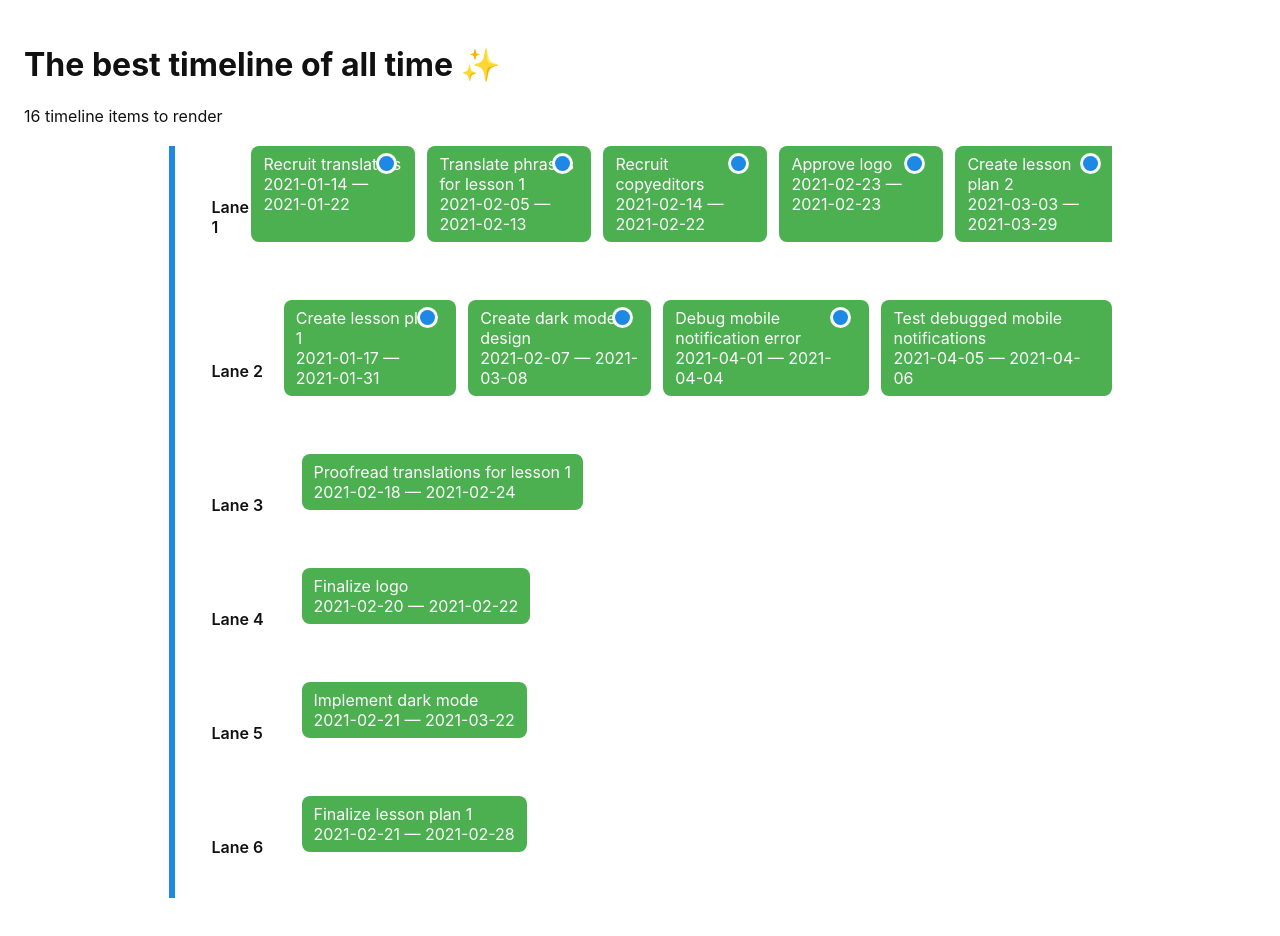
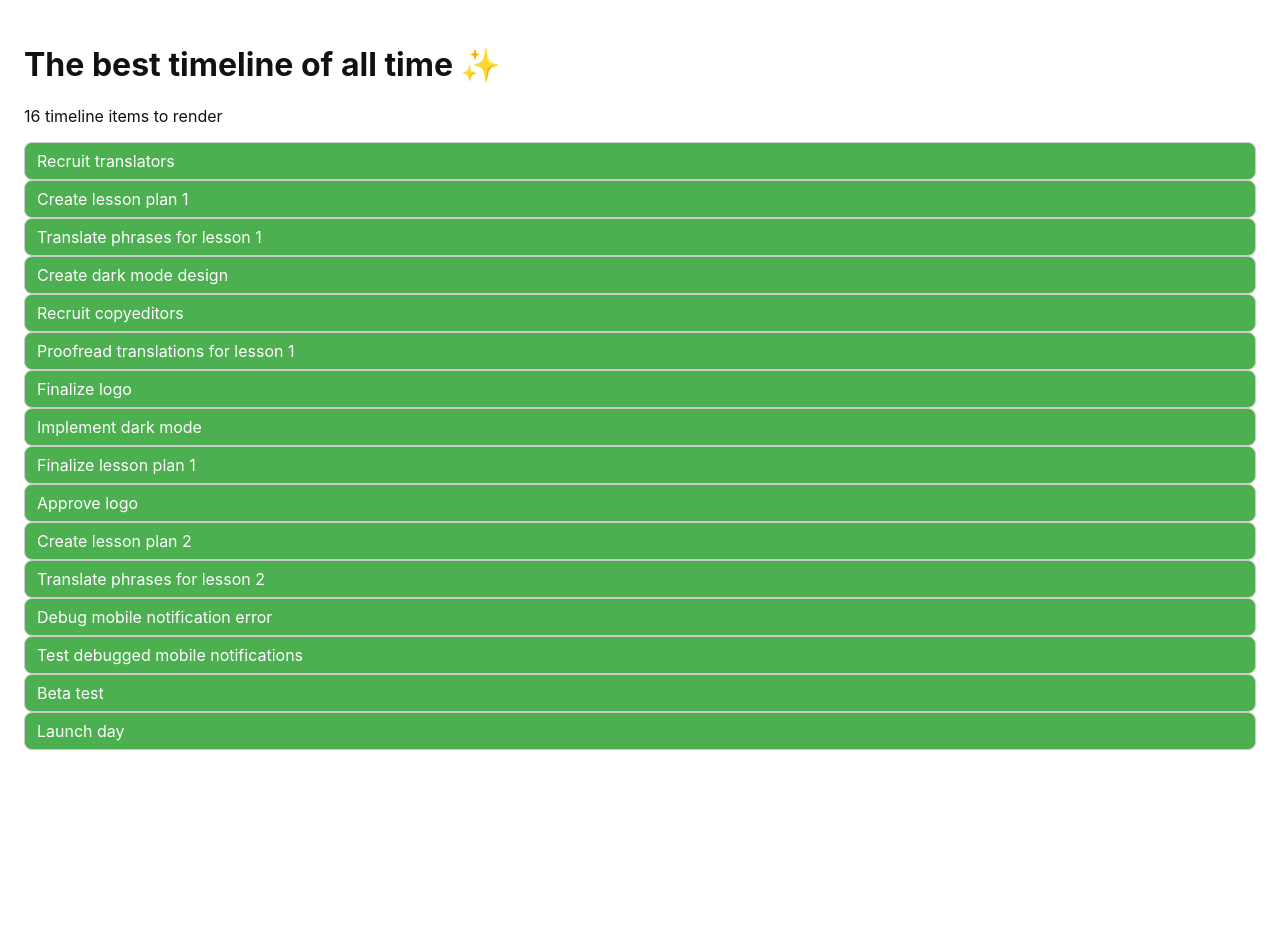
Before and after one commit to delimamatheus/best_timeline_ever, a React (Vite) app: page / in a window 1280 px wide. Shown: the top 936 px of the page. After the commit the page ends 800 px from the top, so only its background shows below. Built offline with nearby package versions, Linux system fonts and the light colour scheme.

Commit message:
rendering all timelineItems on screen

```diff
--- /dev/null
+++ b/src/components/molecules/TimelineItem/TimelineItem.css
@@ -0,0 +1,6 @@
+.timeline-item {
+  padding: 8px;
+  border: 1px solid #ccc;
+  border-radius: 4px;
+  background: #f9f9f9;
+}
--- a/src/components/molecules/TimelineItem/TimelineItem.js
+++ b/src/components/molecules/TimelineItem/TimelineItem.js
@@ -1,11 +1,28 @@
 import React from "react";
-import "../../../styles/TimelineItem.css";
+import "./TimelineItem.css";
 
-export default function TimelineItem({ item }) {
+export default function TimelineItem({ item, timelineStart, timelineEnd }) {
+  const totalDays =
+    (new Date(timelineEnd) - new Date(timelineStart)) / (1000 * 60 * 60 * 24);
+  const itemStartOffset =
+    (new Date(item.start) - new Date(timelineStart)) / (1000 * 60 * 60 * 24);
+  const itemDuration =
+    (new Date(item.end) - new Date(item.start)) / (1000 * 60 * 60 * 24) +
+    1;
+
+  const leftPercent = (itemStartOffset / totalDays) * 100;
+  const widthPercent = (itemDuration / totalDays) * 100;
+
   return (
-    <div className="timeline-item" title={`${item.start} → ${item.end}`}>
-      <div className="timeline-item-name">{item.name}</div>
-      <div className="timeline-item-dates">{item.start} — {item.end}</div>
+    <div
+      className="timeline-item"
+      style={{
+        top: item.lane * 40,
+        left: `${leftPercent}%`,
+        width: `${widthPercent}%`,
+      }}
+    >
+      {item.name}
     </div>
   );
 }
--- /dev/null
+++ b/src/components/organisms/Timeline/Timeline.css
@@ -0,0 +1,9 @@
+.timeline {
+  display: flex;
+  gap: 16px;
+}
+.timeline-lane {
+  display: flex;
+  flex-direction: column;
+  gap: 8px;
+}
--- a/src/components/organisms/Timeline/Timeline.js
+++ b/src/components/organisms/Timeline/Timeline.js
@@ -1,19 +1,34 @@
 import React from "react";
 import TimelineItem from "../../molecules/TimelineItem/TimelineItem";
-import "../../../styles/Timeline.css";
+import { assignLanes } from "../../../utils/assignLanes";
+import "./Timeline.css";
+import timelineItems from "../../../data/timelineItems";
 
-export default function Timeline({ lanes }) {
+
+export default function Timeline() {
+  const itemsWithLanes = assignLanes(timelineItems);
+
+  const timelineStart = itemsWithLanes.reduce(
+    (earliest, item) =>
+      new Date(item.start) < new Date(earliest) ? item.start : earliest,
+    itemsWithLanes[0].startDate
+  );
+
+  const timelineEnd = itemsWithLanes.reduce(
+    (latest, item) =>
+      new Date(item.end) > new Date(latest) ? item.end : latest,
+    itemsWithLanes[0].endDate
+  );
+
   return (
-    <div className="timeline">
-      {lanes.map((lane, i) => (
-        <div key={i} className="timeline-lane">
-          <div className="lane-label">Lane {i + 1}</div>
-          <div className="lane-items">
-            {lane.map((item) => (
-              <TimelineItem key={item.id} item={item} />
-            ))}
-          </div>
-        </div>
+    <div className="timeline-container">
+      {itemsWithLanes.map(item => (
+        <TimelineItem
+          key={item.id}
+          item={item}
+          timelineStart={timelineStart}
+          timelineEnd={timelineEnd}
+        />
       ))}
     </div>
   );
--- a/src/pages/Home/Home.js
+++ b/src/pages/Home/Home.js
@@ -1,6 +1,6 @@
 import React from "react";
 import timelineItems from "../../data/timelineItems";
-import assignLanes from "../../utils/assignLanes";
+import {assignLanes} from "../../utils/assignLanes";
 import Timeline from "../../components/organisms/Timeline/Timeline";
 
 export default function Home() {
--- a/src/styles/Timeline.css
+++ /dev/null
@@ -1,39 +0,0 @@
-.timeline {
-  position: relative;
-  margin: 50px auto;
-  max-width: 900px;
-  border-left: 3px solid #1e88e5;
-  padding-left: 40px;
-}
-
-.timeline::before {
-  content: "";
-  position: absolute;
-  left: 0;
-  top: 0;
-  bottom: 0;
-  width: 3px;
-  background: #1e88e5;
-}
-
-.timeline-item {
-  position: relative;
-  margin-bottom: 40px;
-  transition: transform 0.2s ease, opacity 0.2s ease;
-}
-
-.timeline-item:hover {
-  transform: translateX(6px);
-}
-
-.timeline-item::before {
-  content: "";
-  position: absolute;
-  left: -48px;
-  top: 10px;
-  width: 15px;
-  height: 15px;
-  background: #1e88e5;
-  border-radius: 50%;
-  box-shadow: 0 0 0 3px #f6f8fa;
-}
--- a/src/styles/TimelineItem.css
+++ /dev/null
@@ -1,33 +0,0 @@
-.timeline-card {
-  background: #ffffff;
-  border-radius: 10px;
-  padding: 14px 20px;
-  width: 280px;
-  border-left: 5px solid #1e88e5;
-  box-shadow: 0 3px 8px rgba(0, 0, 0, 0.08);
-  transition: box-shadow 0.2s ease, transform 0.2s ease;
-}
-
-.timeline-card:hover {
-  transform: translateY(-3px);
-  box-shadow: 0 6px 15px rgba(30, 136, 229, 0.25);
-}
-
-.timeline-card h3 {
-  margin: 0 0 6px;
-  color: #1e88e5;
-  font-size: 1.1rem;
-}
-
-.timeline-card p {
-  margin: 0;
-  font-size: 0.9rem;
-  color: #555;
-}
-
-.timeline-card span {
-  display: block;
-  margin-top: 8px;
-  font-size: 0.8rem;
-  color: #777;
-}
--- a/src/utils/assignLanes.js
+++ b/src/utils/assignLanes.js
@@ -1,21 +1,27 @@
-export default function assignLanes(items) {
+export function assignLanes(items) {
+  const lanes = [];
+
   const sortedItems = [...items].sort((a, b) =>
     new Date(a.start) - new Date(b.start)
   );
-  const lanes = [];
 
-  function assignItemToLane(item) {
-    for (const lane of lanes) {
-      if (new Date(lane[lane.length - 1].end) < new Date(item.start)) {
+  sortedItems.forEach(item => {
+    let placed = false;
+    for (let i = 0; i < lanes.length; i++) {
+      const lane = lanes[i];
+      const lastItemInLane = lane[lane.length - 1];
+      if (new Date(item.start) > new Date(lastItemInLane.end)) {
         lane.push(item);
-        return;
+        item.lane = i;
+        placed = true;
+        break;
       }
     }
-    lanes.push([item]);
-  }
+    if (!placed) {
+      item.lane = lanes.length;
+      lanes.push([item]);
+    }
+  });
 
-  for (const item of sortedItems) {
-    assignItemToLane(item);
-  }
-  return lanes;
+  return sortedItems;
 }
```
